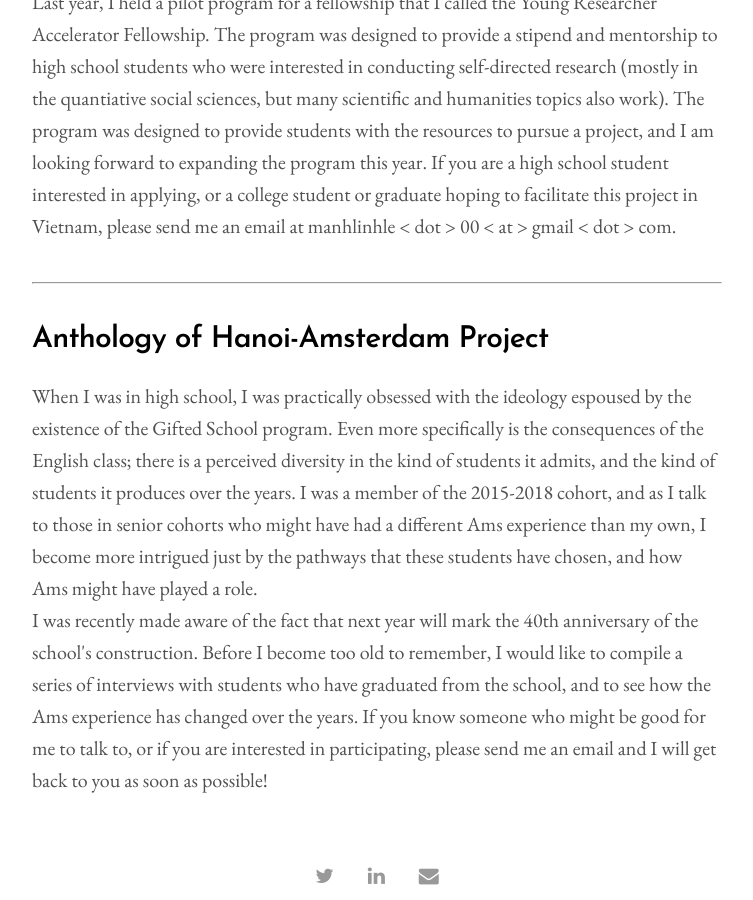
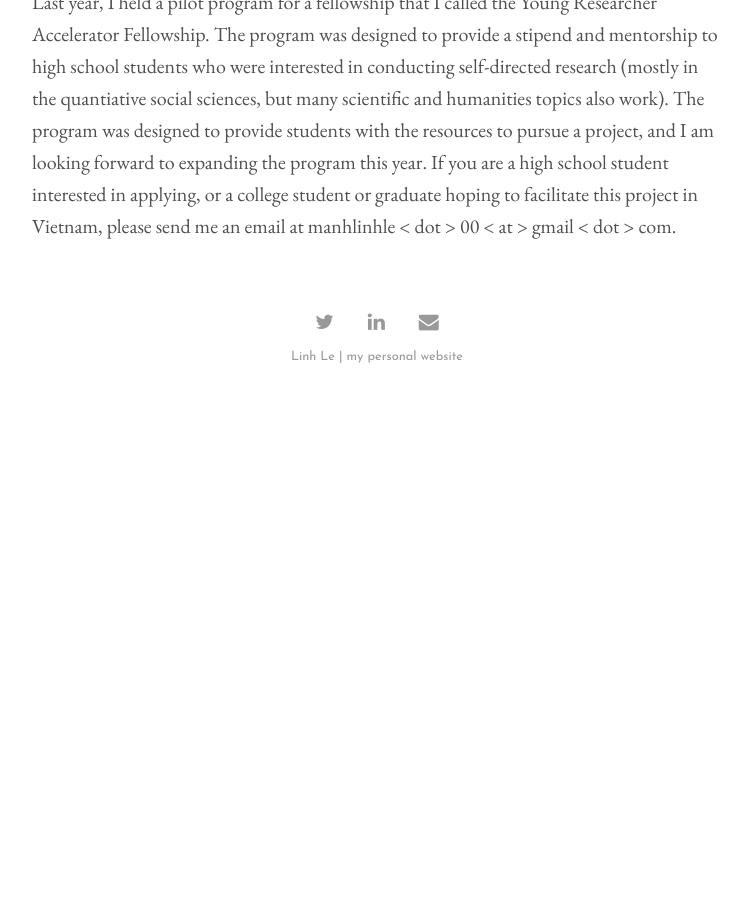
Before and after one commit to aidenva/aidenva.github.io, a Jekyll site: the page built from index.html, in a window 1280 px wide and 900 px high, scrolled down 2378 px. Shown: the whole window, without its empty margins (263-1016 px from the left). Built offline with Jekyll 4.4.1, drawn with Linux system fonts in a browser that asks for light colours; the list of posts is cut into pages by our own code; after the commit the page ends 2783 px from its top, so only the background shows below that.

Commit message:
testing home monitor

```diff
--- a/_layouts/home.html
+++ b/_layouts/home.html
@@ -28,8 +28,3 @@ Send me papers if you have anything related to <b>energy technology, decarboniza
 <hr>
 <h2>Young Researcher Accelerator Fellowship</h2>
 Last year, I held a pilot program for a fellowship that I called the Young Researcher Accelerator Fellowship. The program was designed to provide a stipend and mentorship to high school students who were interested in conducting self-directed research (mostly in the quantiative social sciences, but many scientific and humanities topics also work). The program was designed to provide students with the resources to pursue a project, and I am looking forward to expanding the program this year. If you are a high school student interested in applying, or a college student or graduate hoping to facilitate this project in Vietnam, please send me an email at manhlinhle &lt; dot &gt; 00 &lt; at &gt; gmail &lt; dot &gt; com.
-<hr>
-<h2>Anthology of Hanoi-Amsterdam Project</h2>
-When I was in high school, I was practically obsessed with the ideology espoused by the existence of the Gifted School program. Even more specifically is the consequences of the English class; there is a perceived diversity in the kind of students it admits, and the kind of students it produces over the years. I was a member of the 2015-2018 cohort, and as I talk to those in senior cohorts who might have had a different Ams experience than my own, I become more intrigued just by the pathways that these students have chosen, and how Ams might have played a role.<br>
-
-I was recently made aware of the fact that next year will mark the 40th anniversary of the school's construction. Before I become too old to remember, I would like to compile a series of interviews with students who have graduated from the school, and to see how the Ams experience has changed over the years. If you know someone who might be good for me to talk to, or if you are interested in participating, please send me an email and I will get back to you as soon as possible!
```
